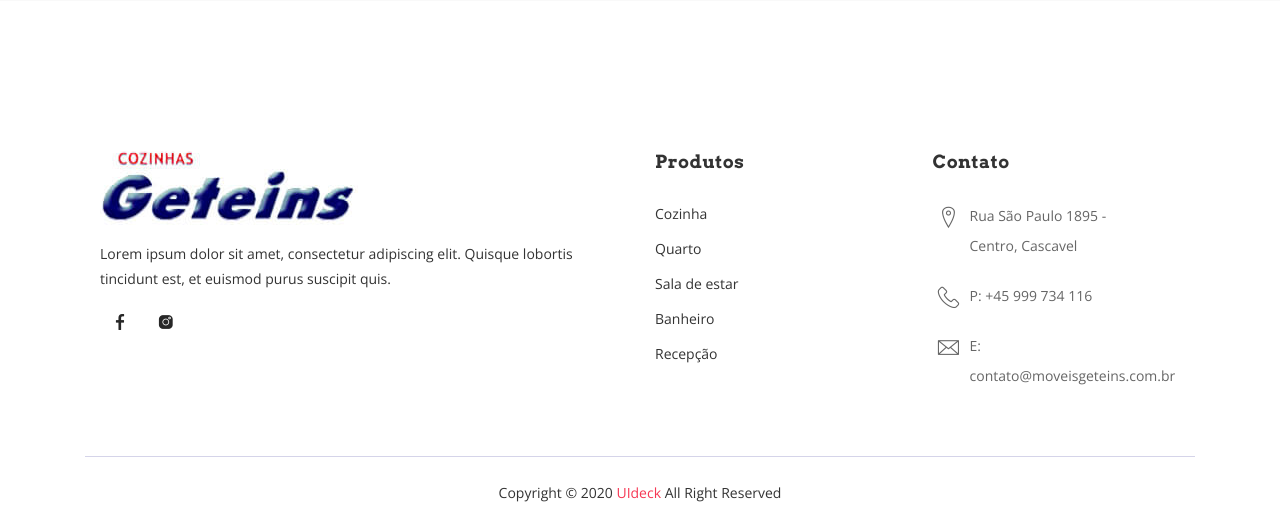
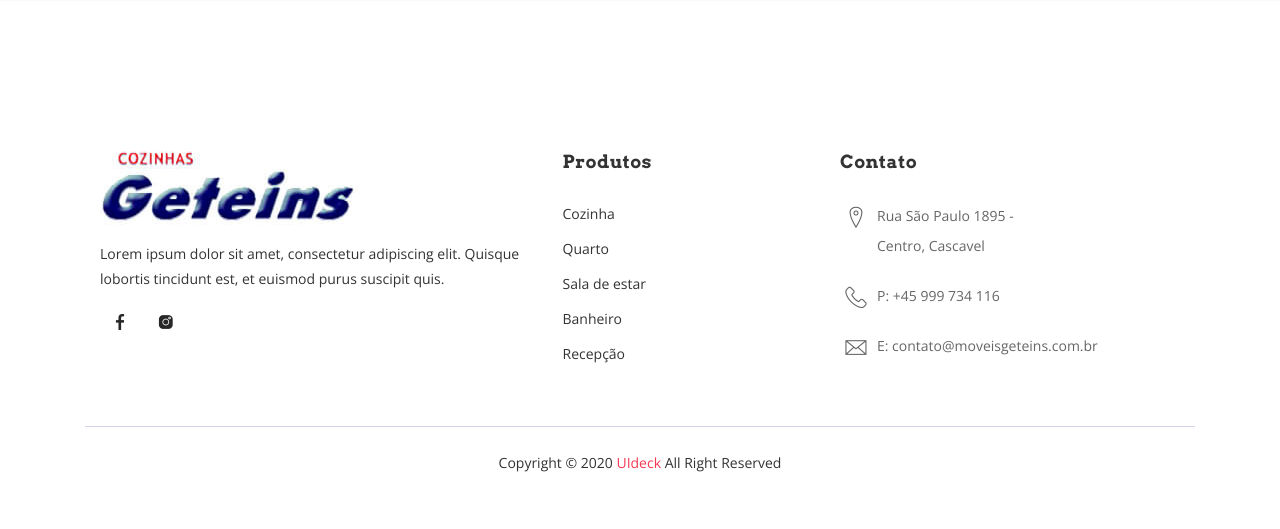
Before and after one commit to caetanovidal/my_first_site, a Django app: template template/index.html in a window 1280 px wide. Shown: the part 4189-4718 px from the top of the page. After the commit the page ends 4661 px from the top, so only its background shows below. Run offline with Django 3.2, Linux system fonts and the light colour scheme; the template is opened without the code that fills it, so the values that code supplies are empty; some libraries are stand-ins or nearby versions; some web fonts are replaced.

Commit message:
footer atualizado_2, comecando a mecher com css

```diff
--- a/core/templates/footer.html
+++ b/core/templates/footer.html
@@ -3,7 +3,7 @@
       <div class="container">
         <div class="container">
           <div class="row">
-            <div class="col-lg-6 col-md-6 col-sm-6 col-xs-6 col-mb-12">
+            <div class="col-lg-5 col-md-6 col-sm-6 col-xs-6 col-mb-12">
               <div class="widget">
                 <h3 class="footer-logo"><img src="{% static 'img/cozinhasgeteins2.png' %}" alt=""></h3>
                 <div class="textwidget">
@@ -26,7 +26,7 @@
               </ul>
             </div>
 
-            <div class="col-lg-3 col-md-6 col-sm-12 col-xs-12">
+            <div class="col-lg-4 col-md-6 col-sm-12 col-xs-12">
               <h3 class="footer-titel">Contato</h3>
               <ul class="address">
                 <li>
```
